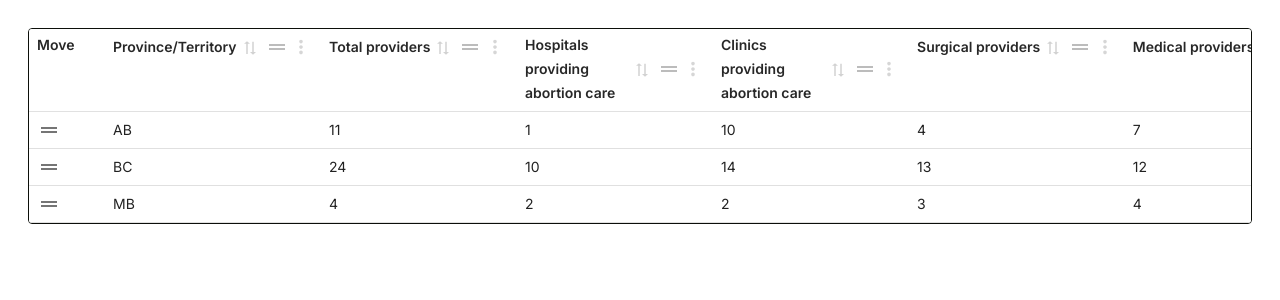
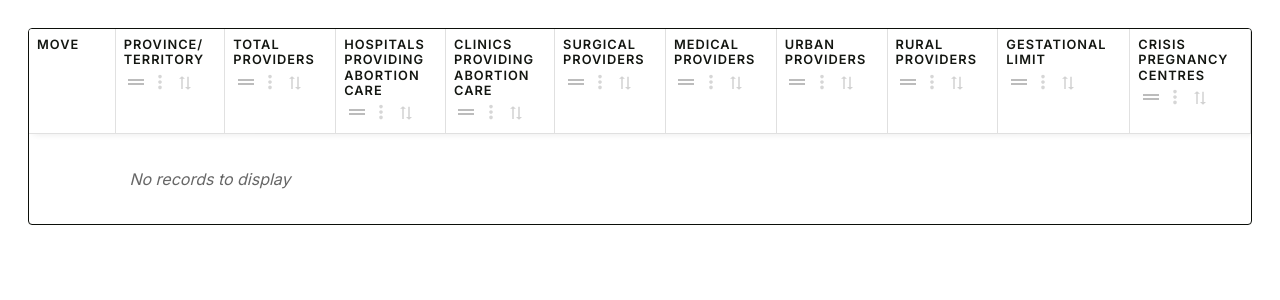
Before and after one commit to dreamside-digital/abortion-access-table, a React (Create React App) app: page / in a window 1280 px wide. Shown: the top 300 px of the page. Built offline with nearby package versions, Linux system fonts and the light colour scheme.

Commit message:
get data from webflow table

```diff
--- a/package.json
+++ b/package.json
@@ -1,7 +1,6 @@
 {
   "name": "abortion-access-table",
   "version": "0.1.0",
-  "private": true,
   "homepage": ".",
   "dependencies": {
     "@emotion/react": "^11.11.1",
@@ -19,7 +18,7 @@
   },
   "scripts": {
     "start": "react-scripts start",
-    "build": "react-scripts build",
+    "build": "react-scripts build && cp build/static/js/main*.js dist/main.js && cp build/static/js/*chunk.js dist/chunk.js",
     "test": "react-scripts test",
     "eject": "react-scripts eject"
   },
--- a/src/App.js
+++ b/src/App.js
@@ -7,13 +7,19 @@ const App = (props) => {
   const theme = {
     palette: {
       primary: {
-        main: '#ff9800'
+        main: '#41ead4'
       },
       background: {
         default: '#ffffff'
       },
       secondary: {
-        main: '#eefcfa'
+        main: '#ff6b6b'
+      },
+      warning: {
+        main: '#fbff12'
+      },
+      text: {
+        main: '#0c0f0a'
       }
     },
     typography: {
@@ -29,7 +35,7 @@ const App = (props) => {
         styleOverrides: {
           root: {
             '&.MuiTableRow-root:hover td': {
-                backgroundColor: '#eefcfa',
+                backgroundColor: '#eefcfa'
             }
           }
         }
--- a/src/Table.js
+++ b/src/Table.js
@@ -9,43 +9,73 @@ function Table({ locale, initData }) {
     () => [
       {
         accessorKey: 'province',
-        header: 'Province/Territory',
+        header: 'Province/ Territory',
+        size: 60,
+        maxSize: 100,
+        muiTableBodyCellProps: {
+          sx: {
+            fontWeight: 600,
+            letterSpacing: '1px',
+            fontSize: '0.8rem',
+            color: '#0c0f0a',
+            borderRight: '1px solid #e0e0e0',
+            textAlign: 'center',
+          }
+        }
       },
       {
-        accessorKey: 'totalProviders',
+        accessorKey: 'totalproviders',
         header: 'Total providers',
+        size: 60,
+        maxSize: 100,
       },
       {
         accessorKey: 'hospitals',
         header: 'Hospitals providing abortion care',
+        size: 60,
+        maxSize: 100,
       },
       {
         accessorKey: 'clinics',
         header: 'Clinics providing abortion care',
+        size: 60,
+        maxSize: 100,
       },
       {
         accessorKey: 'surgical',
         header: 'Surgical providers',
+        size: 60,
+        maxSize: 100,
       },
       {
         accessorKey: 'medical',
         header: 'Medical providers',
+        size: 60,
+        maxSize: 100,
       },
       {
         accessorKey: 'urban',
         header: 'Urban providers',
+        size: 60,
+        maxSize: 100,
       },
       {
         accessorKey: 'rural',
         header: 'Rural providers',
+        size: 60,
+        maxSize: 100,
       },
       {
-        accessorKey: 'gestationalLimit',
-        header: 'Gestational limit (weeks)',
+        accessorKey: 'gestationallimit',
+        header: 'Gestational limit',
+        size: 60,
+        maxSize: 100,
       },
       {
         accessorKey: 'cpc',
         header: 'Crisis pregnancy centres',
+        size: 60,
+        maxSize: 100,
       },
     ],
     [],
@@ -60,6 +90,7 @@ function Table({ locale, initData }) {
         enableRowSelection={false}
         enableColumnOrdering
         enableRowOrdering
+        enableColumnFilters={false}
         enableDensityToggle={false}
         enablePagination={false}
         enableTopToolbar={false}
@@ -72,6 +103,47 @@ function Table({ locale, initData }) {
             border: '1px solid #0c0f0a',
             borderRadius: '0.25rem',
             overflow: 'hidden',
+          }
+        }}
+        muiTableHeadCellProps={{
+          sx: {
+            width: "60px",
+            maxWidth: "120px",
+            fontSize: '0.8rem',
+            letterSpacing: '1px',
+            textTransform: 'uppercase',
+            color: '#0c0f0a',
+            paddingTop: '0.5rem',
+            borderRight: '1px solid #e0e0e0',
+            lineHeight: '120%',
+            '& .Mui-TableHeadCell-Content': {
+              display: 'block',
+              '& .Mui-TableHeadCell-Content-Labels': {
+                display: 'inline',
+                '& .Mui-TableHeadCell-Content-Wrapper': {
+                  textOverflow: 'unset',
+                  whiteSpace: 'pre-wrap'
+                },
+                '& .MuiBadge-root': {
+                  height: '28px'
+                }
+              },
+              '& .Mui-TableHeadCell-Content-Actions': {
+                display: 'inline',
+                float: 'left',
+                '& button:last-of-type svg': {
+                  transform: 'rotate(90deg)'
+                }
+              }
+            },
+          }
+        }}
+        muiTableBodyCellProps={{
+          sx: {
+            fontSize: '0.8rem',
+            color: '#0c0f0a',
+            borderRight: '1px solid #e0e0e0',
+            textAlign: 'center',
           }
         }}
         muiTableBodyRowDragHandleProps={({ table }) => ({
--- a/src/index.js
+++ b/src/index.js
@@ -7,47 +7,50 @@ import reportWebVitals from './reportWebVitals';
 const initData = [
   {
     province: 'AB',
-    totalProviders: 11,
+    totalproviders: 11,
     hospitals: 1,
     clinics: 10,
     surgical: 4,
     medical: 7,
     urban: 8,
     rural: 3,
-    gestationalLimit: 24,
+    gestationallimit: 24,
     cpc: 21
   },
   {
     province: 'BC',
-    totalProviders: 24,
+    totalproviders: 24,
     hospitals: 10,
     clinics: 14,
     surgical: 13,
     medical: 12,
     urban: 10,
     rural: 14,
-    gestationalLimit: 28,
+    gestationallimit: 28,
     cpc: 26
   },
   {
     province: 'MB',
-    totalProviders: 4,
+    totalproviders: 4,
     hospitals: 2,
     clinics: 2,
     surgical: 3,
     medical: 4,
     urban: 2,
     rural: 2,
-    gestationalLimit: 20,
+    gestationallimit: 20,
     cpc: 5
   },
 ];
 
+const dataSource = document.querySelectorAll('#jurisdictions-list .jurisdiction-item');
+const tableData = [...dataSource].map(el => Object.assign({}, el.dataset))
+console.log({tableData})
 
 const root = ReactDOM.createRoot(document.getElementById('abortion-access-table'));
 root.render(
   <React.StrictMode>
-    <App locale={'en'} initData={initData} />
+    <App locale={'en'} initData={tableData} />
   </React.StrictMode>
 );
 
```
Also changed, not shown: 3 other files (tests, documents, lock files or other folders).
